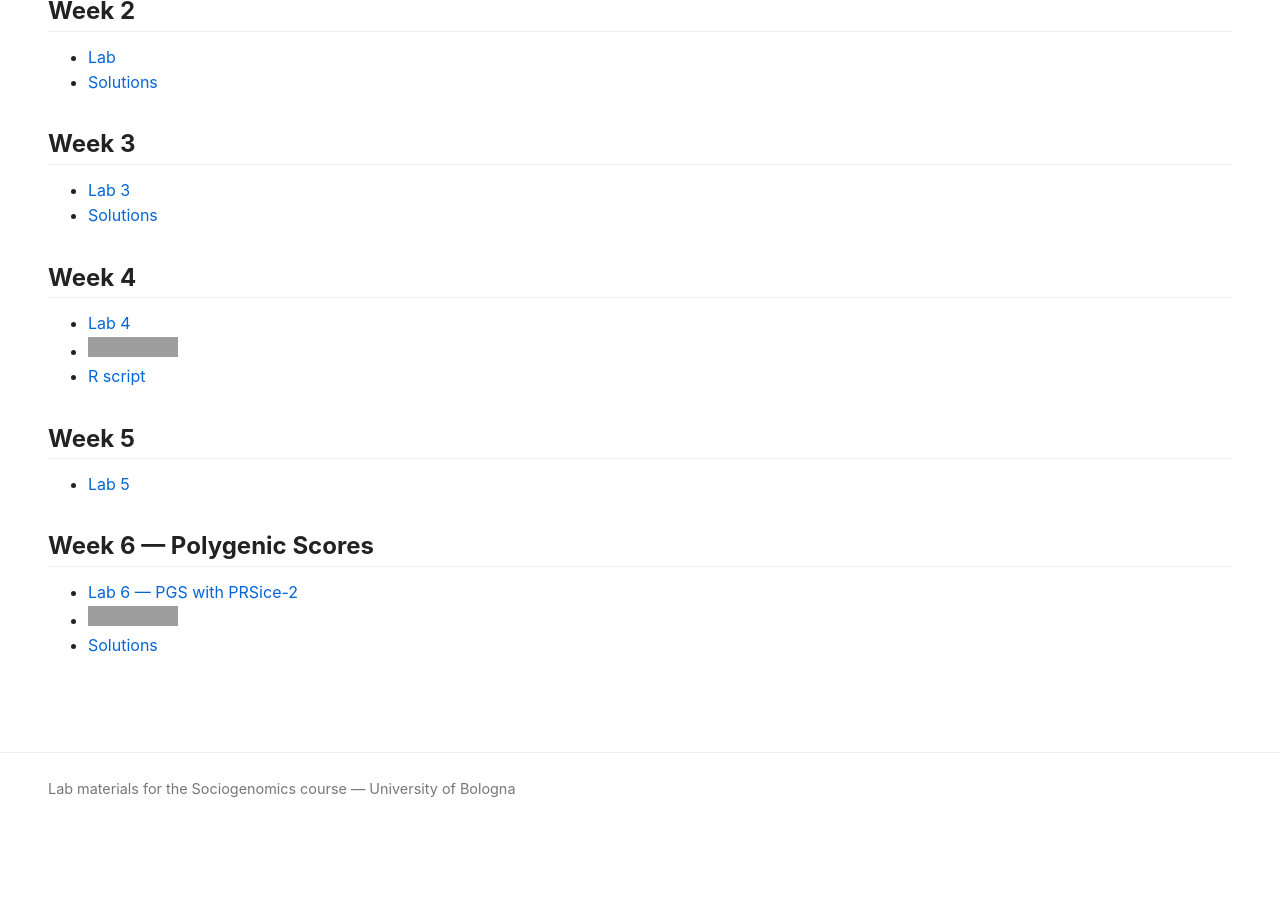
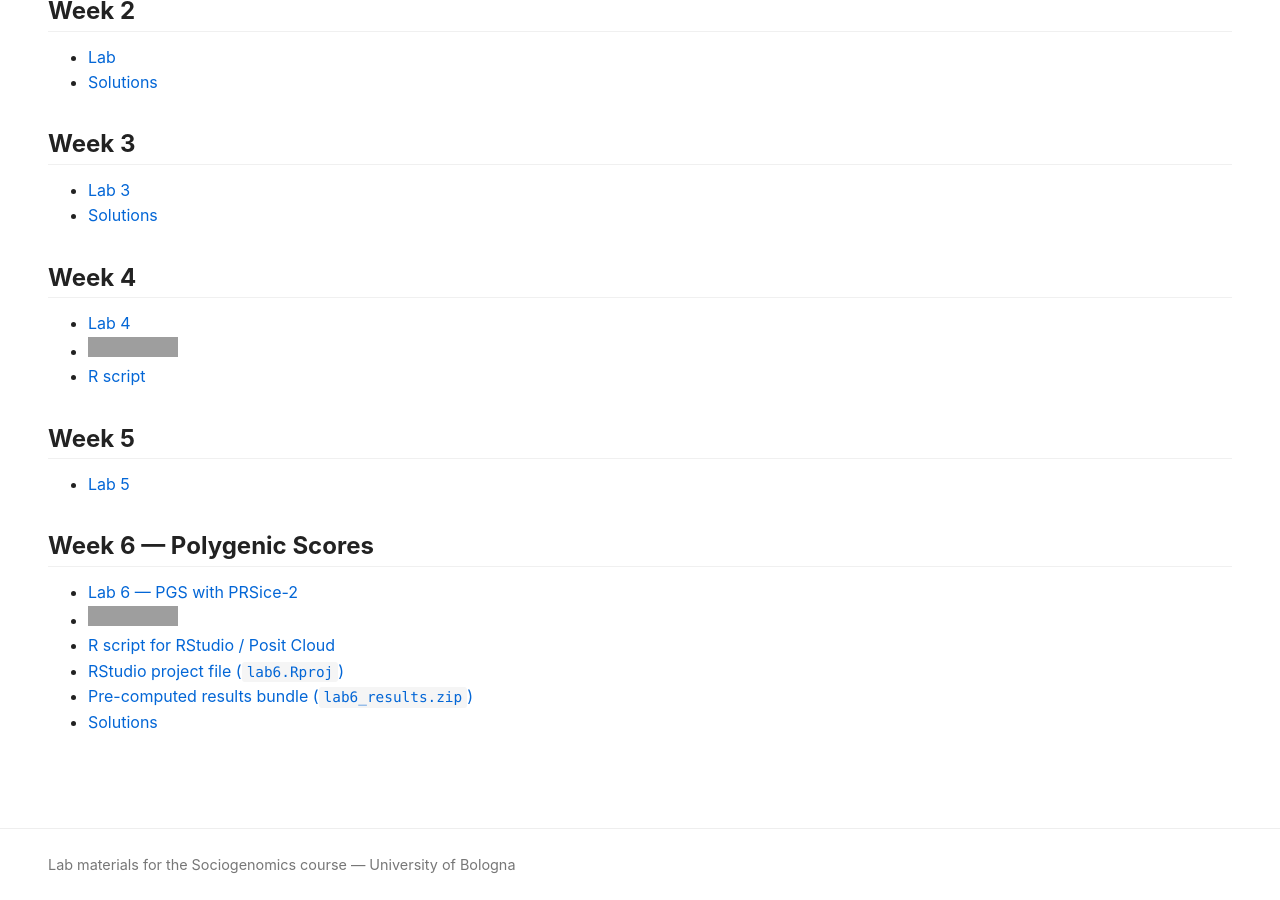
Before and after one commit to nicolabarban/sociogenomics_2025_2026, a Jekyll site: the page built from index.md, in a window 1280 px wide and 900 px high, scrolled down 611 px. Built offline with Jekyll 4.4.1, drawn with Linux system fonts in a browser that asks for light colours; our own code applies the rules of GitHub Pages for plain Markdown files; before the commit the page ends 1435 px from its top, so only the background shows below that; grey boxes are pictures that could not be loaded.

Commit message:
feat: ship lab6 R project, R script, and results bundle from website
- Add labs/week6/lab6.R and lab6.Rproj for RStudio / Posit Cloud users
- Update index.md with download links for the Rproj and lab6_results.zip
- Refresh lab6_colab.ipynb to match the current lab6.md
- Ignore .Rproj.user (RStudio per-user state)

```diff
--- a/index.md
+++ b/index.md
@@ -45,6 +45,9 @@
 
 * [Lab 6 — PGS with PRSice-2](labs/week6/lab6.md)
 * [![Open In Colab](https://colab.research.google.com/assets/colab-badge.svg)](https://colab.research.google.com/github/nicolabarban/sociogenomics_2025_2026/blob/gh_pages/labs/week6/lab6_colab.ipynb)
+* [R script for RStudio / Posit Cloud](labs/week6/lab6.R)
+* [RStudio project file (`lab6.Rproj`)](labs/week6/lab6.Rproj)
+* [Pre-computed results bundle (`lab6_results.zip`)](labs/week6/lab6_results.zip)
 * [Solutions](labs/week6/lab6_solutions.md)
 
 <!--
```
Also changed, not shown: 5 other files.
